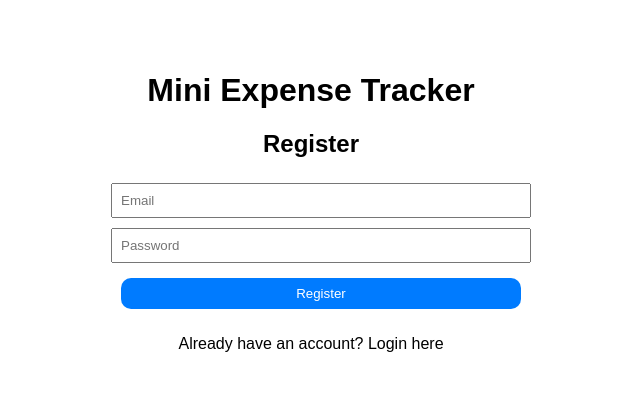
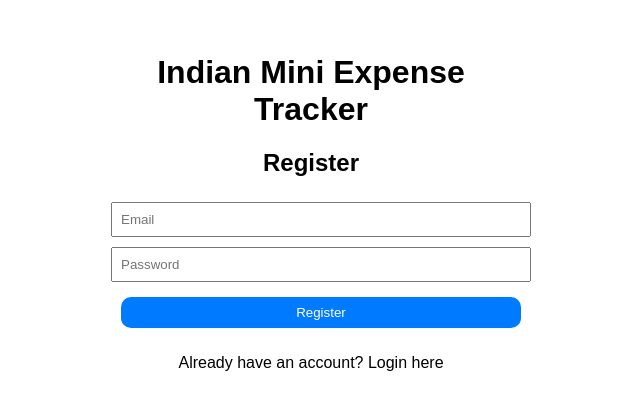
Before and after one commit to Rajashree-85/Expense-Tracker, a website: page expense-tracker/public/index.html in a window 1280 px wide. Shown: the part 188-598 px from the top of the page, without its empty margins (329-969 px from the left). Drawn offline with Linux system fonts and the light colour scheme.

Commit message:
Final changes and optimizations

```diff
--- a/expense-tracker/models/expenseModel.js
+++ b/expense-tracker/models/expenseModel.js
@@ -1,4 +1,3 @@
-// models/expenseModel.js
 const db = require('../config/db');
 
 const Expense = {
--- a/expense-tracker/public/index.html
+++ b/expense-tracker/public/index.html
@@ -3,12 +3,12 @@
 <head>
   <meta charset="UTF-8">
   <meta name="viewport" content="width=device-width, initial-scale=1.0">
-  <title>Mini Expense Tracker</title>
+  <title>Indian Mini Expense Tracker</title>
   <link rel="stylesheet" href="css/styles.css">
 </head>
 <body>
   <div id="app">
-    <h1>Mini Expense Tracker</h1>
+    <h1>Indian Mini Expense Tracker</h1>
 
     <div id="register" class="form-container">
       <h2>Register</h2>
--- a/expense-tracker/routes/auth.js
+++ b/expense-tracker/routes/auth.js
@@ -1,4 +1,3 @@
-// routes/auth.js
 const express = require('express');
 const bcrypt = require('bcryptjs');
 const jwt = require('jsonwebtoken');
```
Also changed, not shown: 1 other file.
